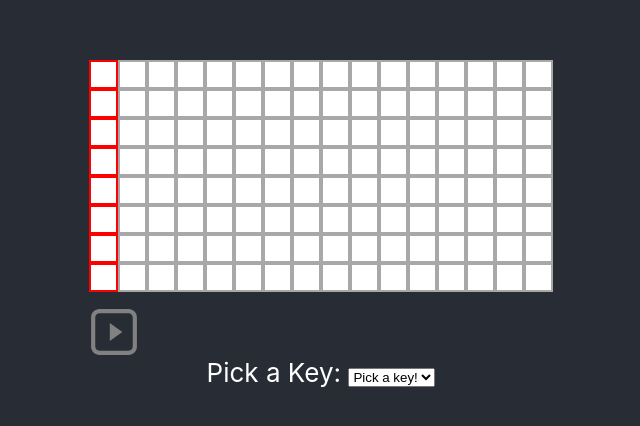
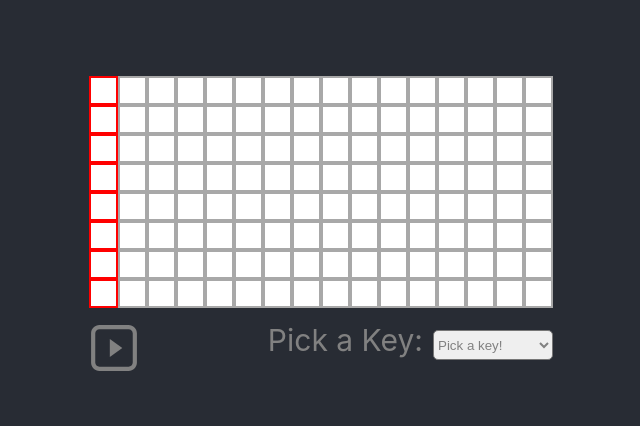
Before and after one commit to dunnjm814/webSynth, a React (Create React App) app in the folder websynth/: page / in a window 1280 px wide. Shown: the part 176-602 px from the top of the page, without its empty margins (319-959 px from the left). Built offline with nearby package versions, Linux system fonts and the light colour scheme.

Commit message:
styles set. work on select input bug

```diff
--- a/websynth/src/App.css
+++ b/websynth/src/App.css
@@ -1,5 +1,6 @@
 .App {
   text-align: center;
+  min-width: 500px;
 }
 
 .App-header {
--- a/websynth/src/Components/Play/Play.css
+++ b/websynth/src/Components/Play/Play.css
@@ -1,8 +1,7 @@
 .play-key{
     display: flex;
     flex-direction: row;
-    align-items: center;
-    justify-content: space-between;
+    align-content: center;
 }
 #play-state{
     transition: 0.5s
--- a/websynth/src/Components/ScaleSelector/ScaleSelector.css
+++ b/websynth/src/Components/ScaleSelector/ScaleSelector.css
@@ -0,0 +1,28 @@
+#key-select-wrap {
+    display: flex;
+    justify-content: space-between;
+
+}
+.key-select-label{
+    font-size: 30px;
+    width: 100%;
+    display: flex;
+    align-items: center;
+    transition: 0.5s;
+    color: #818181;
+}
+.key-select{
+    margin-left: 10px;
+    margin-top: 10px;
+    width: 120px;
+    height: 30px;
+    border-radius: 5px;
+    color: #818181;
+}
+.key-option{
+    outline: none;
+}
+.key-select-label:hover{
+    color: #ad9889;
+    cursor: pointer;
+}
--- a/websynth/src/Components/ScaleSelector/ScaleSelector.js
+++ b/websynth/src/Components/ScaleSelector/ScaleSelector.js
@@ -5,7 +5,7 @@ import  keyOptions  from '../utility/Scales.js'
 function ScaleSelector({setScaleOption, scale}){
 
     return(
-        <div>
+        <div id='key-select-wrap'>
             <label htmlFor="chooseKey" className="key-select-label">
                 {`Pick a Key: `}
             <select
--- a/websynth/src/Components/Sequencer/Sequencer.css
+++ b/websynth/src/Components/Sequencer/Sequencer.css
@@ -0,0 +1,5 @@
+#toggle-scale-wrap{
+    display: flex;
+    flex-direction: row;
+    justify-content: space-between;
+}
--- a/websynth/src/Components/Sequencer/Sequencer.js
+++ b/websynth/src/Components/Sequencer/Sequencer.js
@@ -42,7 +42,7 @@ function Sequencer() {
             "16n"
         ).start(0);
         return () => loop.dispose();
-        }, [pattern, notes] // Retrigger when pattern changes
+        }, [pattern, notes, synth] // Retrigger when pattern changes
     );
 
     const toggle = useCallback(() => {
@@ -87,6 +87,7 @@ function Sequencer() {
                         </div>
                     ))}
                 </div>
+                <div id='toggle-scale-wrap'>
                     <Play toggle={toggle}
                         playState={playState}
                     />
@@ -94,6 +95,7 @@ function Sequencer() {
                         scale={scale}
                     />
                 </div>
+            </div>
         </>
     );
 }
```
Lines whose indentation alone changed are shown as unchanged.
